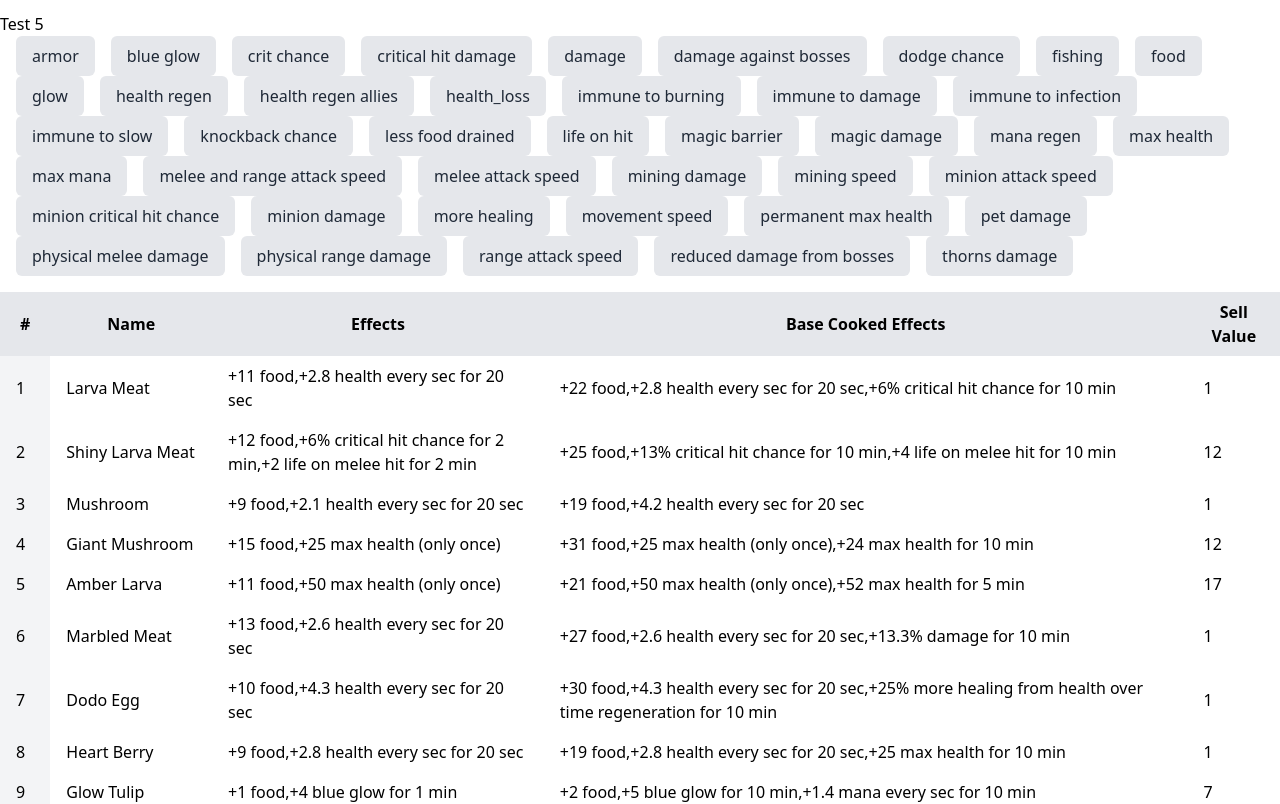
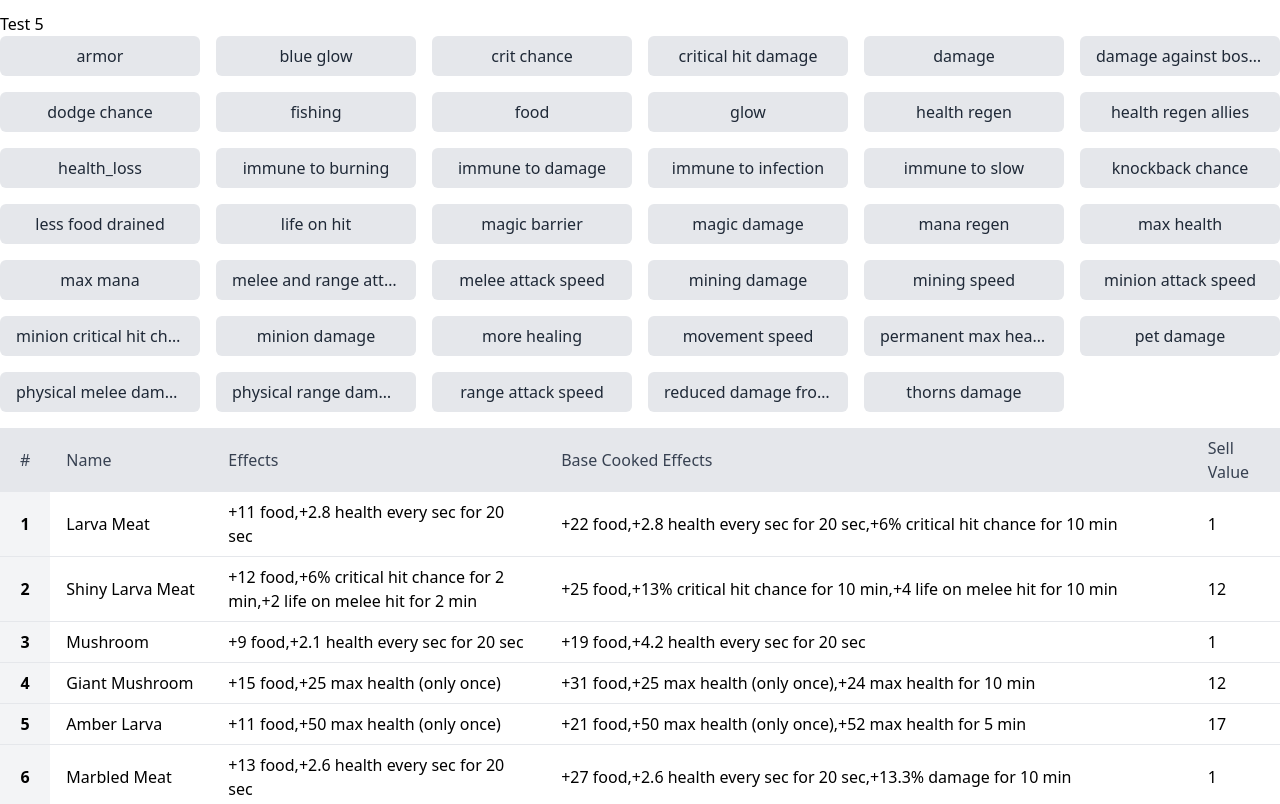
Before and after one commit to MansourM/ez-core-keeper-food-buffs, a website: page index.html in a window 1280 px wide. Shown: the top 804 px of the page. Drawn offline with nearby package versions, Linux system fonts and the light colour scheme.

Commit message:
:arrow_up_small: better button grid

```diff
--- a/index.html
+++ b/index.html
@@ -17,14 +17,19 @@
 
 <div x-data="data()">
     <div>
+        <div class="grid grid-cols-2 sm:grid-cols-3 md:grid-cols-4 lg:grid-cols-6 gap-4">
             <template x-for="(effects, effect_category) in effectIndexes" :key="effect_category">
-            <button x-text="effect_category"
+                <button
+                        x-text="effect_category"
                         @click="toggles[effect_category] = !toggles[effect_category]"
+                        :title="effect_category"
                         :class="toggles[effect_category] ? 'bg-blue-600 text-white' : 'bg-gray-200 text-gray-800'"
-                    class="ml-4 px-4 py-2 rounded-md focus:outline-none transition-colors duration-300 gap-40"
+                        class="px-4 py-2 rounded-md focus:outline-none transition-colors duration-300 overflow-hidden text-ellipsis whitespace-nowrap"
                 >
                 </button>
+                </button>
             </template>
+        </div>
 
         <table class="table w-full mt-4">
             <thead>
```
Also changed, not shown: css/main.css. Lines whose indentation alone changed are shown as unchanged.
